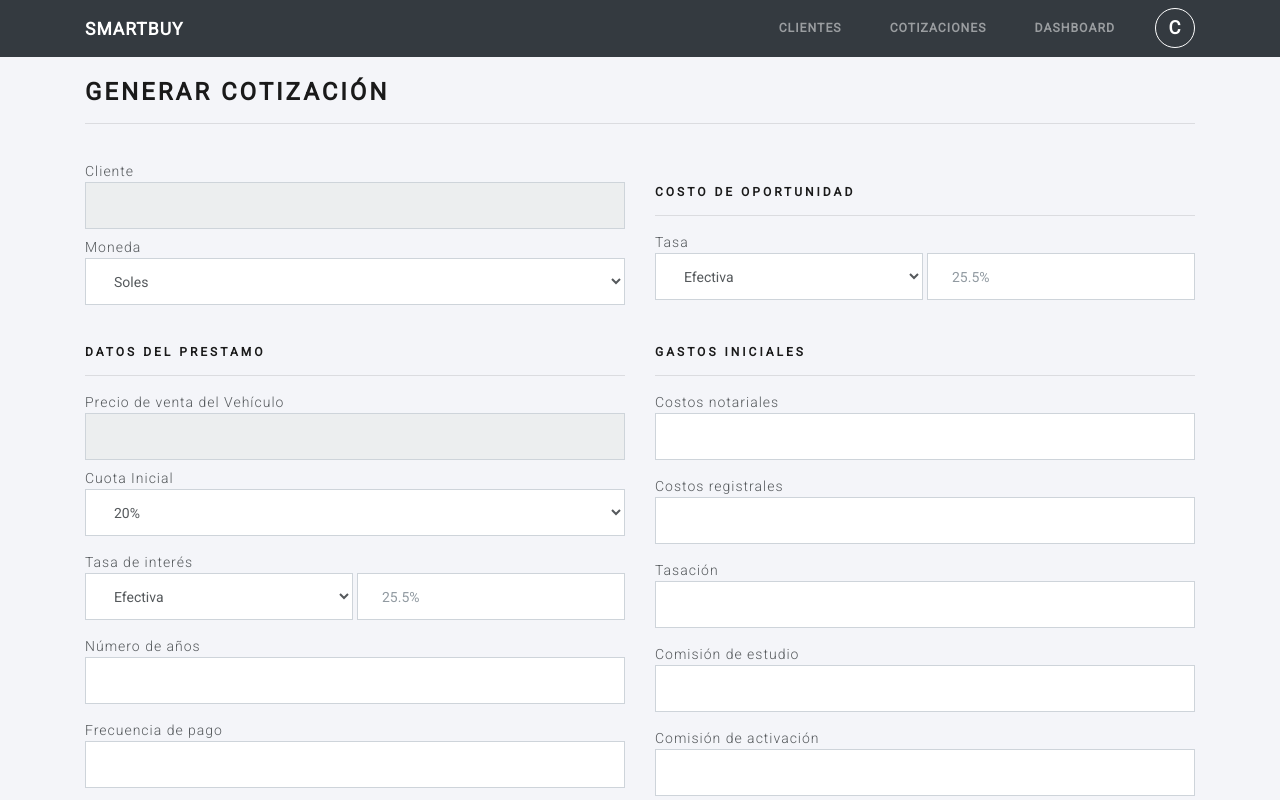
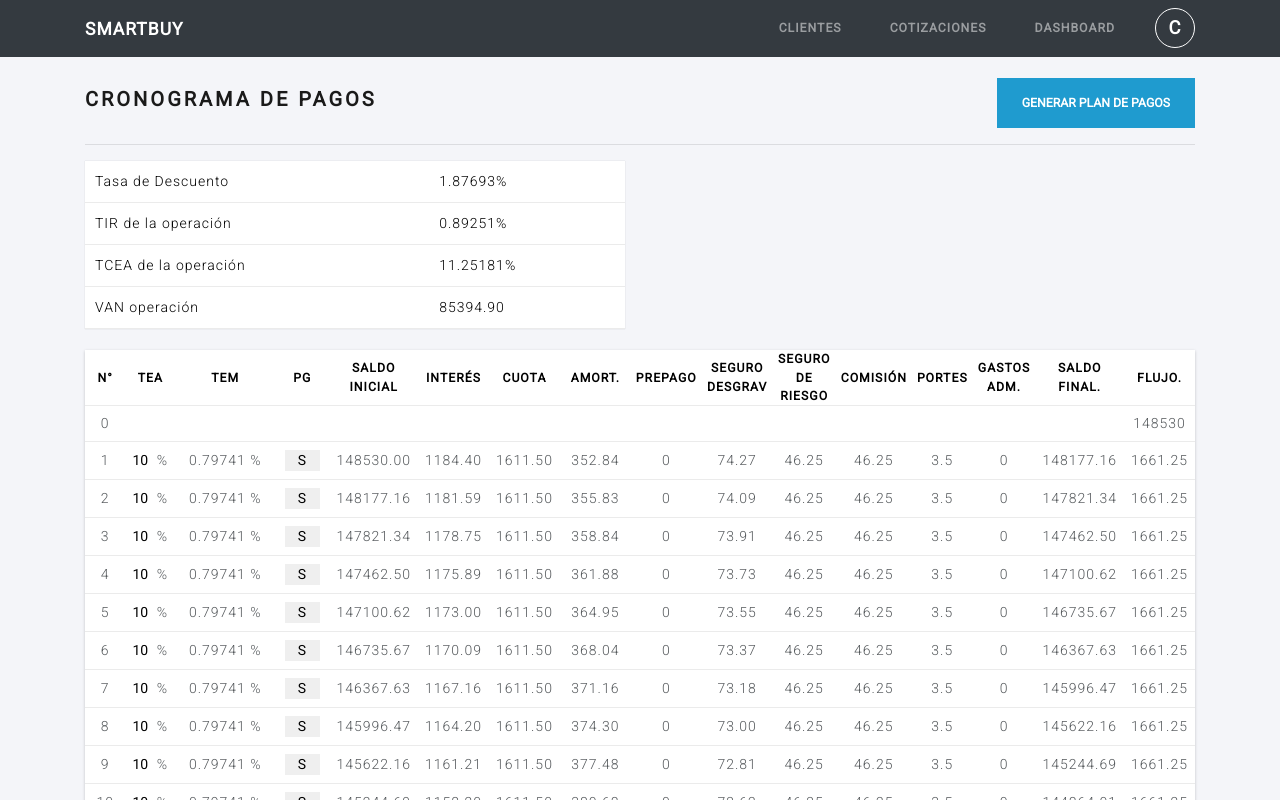
Before and after one commit to 1234566778899/smartbuy-fronted, a React (Create React App) app: page /add/quotation in a window 1280 px wide. Shown: the top 800 px of the page. Built offline with nearby package versions, Linux system fonts and the light colour scheme; no server answers.

Commit message:
tabla dinamica

```diff
--- a/src/components/AddQuotationApp.jsx
+++ b/src/components/AddQuotationApp.jsx
@@ -1,10 +1,11 @@
 import React, { useEffect, useState } from 'react'
 import { NavApp } from './NavApp'
 import { FindCustomerApp } from './FindCustomerApp'
-import { openAcordeon, openModal } from '../utils'
+import { openAcordeon, openModal, setVisible } from '../utils'
 import { FindCarApp } from './FindCarApp'
 import { useForm, useWatch } from 'react-hook-form'
 import { useNavigate } from 'react-router-dom'
+import { ScheduleApp } from './ScheduleApp'
 
 export const AddQuotationApp = () => {
     const navigate = useNavigate();
@@ -12,8 +13,6 @@ export const AddQuotationApp = () => {
     const [currency, setCurrency] = useState();
     const [user, setuser] = useState();
     const [car, setcar] = useState()
-
-
     const [balanceFinance, setBalanceFinance] = useState()
     const [loanAmount, setLoanAmount] = useState()
     const [numberDuesYear, setNumberDuesYear] = useState()
@@ -22,7 +21,7 @@ export const AddQuotationApp = () => {
     const [riskInsure, setRiskInsure] = useState()
     const allForm = watch();
     const submitSchedule = (data) => {
-        console.log(data)
+        //console.log(data)
     }
     useEffect(() => {
         const priceCar = (car && car.price) || 0;
@@ -45,13 +44,26 @@ export const AddQuotationApp = () => {
         setInsureDeduct((creditLifeEnsurence) / 30 * frecuencyPay);
         setRiskInsure((riskEnsurence / 100) * priceCar / numberDuesYear);
     }, [car, allForm])
-
+    useEffect(() => {
+        setVisible('#box_add_quotation', false);
+        setVisible('#box_schedule', true);
+    }, [])
     return (
         <>
             <FindCustomerApp selectUser={setuser} />
             <FindCarApp selectCar={setcar} />
             <NavApp logged={true} />
             <div className="container">
+                <div id="box_schedule" style={{ display: 'none' }}>
+                    < ScheduleApp />
+                    <div className="text-center">
+                        <button className='btn btn-danger' onClick={() => {
+                            setVisible('#box_add_quotation', true);
+                            setVisible('#box_schedule', false);
+                        }}>Volver</button>
+                    </div>
+                </div>
+                <div id="box_add_quotation">
                     <br />
                     <h3>GENERAR COTIZACIÓN</h3>
                     <hr />
@@ -219,13 +231,14 @@ export const AddQuotationApp = () => {
                                 <input type="text" className='form-control bg-white' readOnly value={riskInsure} />
                             </div>
                         </div>
-                    <div className="col-md-12">
-                        <button className='btn btn-success mt-3' type='submit' onClick={() => navigate('/schedule')}>GENERAR CRONOGRAMA DE PAGOS</button>
+                        <div className="col-md-12 text-center">
+                            <button className='btn btn-success mt-3' type='submit' onClick={() => {
+                                setVisible('#box_add_quotation', false);
+                                setVisible('#box_schedule', true);
+                            }}>SIGUIENTE</button>
                         </div>
                     </form>
-                <br />
-                <br />
-
+                </div>
             </div>
             <br />
             <br />
--- a/src/components/ScheduleApp.jsx
+++ b/src/components/ScheduleApp.jsx
@@ -1,6 +1,7 @@
 import React, { useEffect, useState } from 'react'
 import { NavApp } from './NavApp';
 import { generatePdfSchedule } from '../utils/pdf/Schedule';
+import { closeModal, setVisible } from '../utils';
 
 export const ScheduleApp = () => {
     const [payments, setPayments] = useState([]);
@@ -39,25 +40,100 @@ export const ScheduleApp = () => {
                 portes: portes,
                 gastAdm: 0,
                 sf,
-                flujo
+                flujo,
             });
             si = sf;
         }
         setvan(sum);
         setPayments(pays);
     }
+    const handleTeaChange = (value, index, key, min = 0, max = 0) => {
+        const updatedPayments = [...payments];
+        if (min == 0 && max == 0) updatedPayments[index][key] = value;
+        else {
+            for (let i = min - 1; i < max; i++) {
+                updatedPayments[i][key] = value;
+            }
+        }
+        if (value.endsWith('.') || !value) {
+            setPayments(updatedPayments);
+            return;
+        }
+        let loanAmount = 148530, insure = 0.05, numDues = 180;
+        let si = loanAmount;
+        for (let index = 0; index < updatedPayments.length; index++) {
+            let pay = updatedPayments[index];
+            let fee = parseFloat(pay.tea) || 0;
+            let tep = Math.pow(1 + (fee / 100), 30 / 360) - 1;
+            let interes = tep + (insure / 100);
+            let cuota = 0;
+            let i = si * (Math.pow(1 + (fee / 100), 30 / 360) - 1);
+            let segDes = (insure / 100) * si;
+            let a = 0;
+            let sf = 0;
+            let flujo = 0;
+            let pp = 0;
+            if (pay.pg == 'S') {
+                cuota = si * ((interes * Math.pow(1 + interes, numDues - index)) / (Math.pow(1 + interes, numDues - index) - 1));
+                a = cuota - i - segDes;
+                sf = si - a;
+                flujo = cuota + pay.pp + pay.portes + pay.comision + pay.gastAdm + pay.segRis;
+            } else if (pay.pg == 'T') {
+                sf = i + si;
+                flujo = cuota + pay.pp + pay.portes + pay.comision + pay.gastAdm + pay.segRis + segDes;
+            } else {
+                cuota = i;
+                sf = si - a - pp;
+                flujo = cuota + pay.pp + pay.portes + pay.comision + pay.gastAdm + pay.segRis + segDes;
+            }
+            updatedPayments[index] = {
+                n: index + 1,
+                tea: fee,
+                tep: (tep) * 100,
+                pg: pay.pg,
+                si,
+                i,
+                cuota,
+                a,
+                pp: 0,
+                segDes,
+                segRis: pay.segRis,
+                comision: 0,
+                portes: pay.portes,
+                gastAdm: 0,
+                sf,
+                flujo,
+            };
+            si = sf;
+        }
+        setPayments(updatedPayments);
+    };
+    const changeManyTea = () => {
+        let numDues = 180;
+        let value = document.querySelector('#select_tea').value;
+        let _min = document.querySelector('#inp_min');
+        let _max = document.querySelector('#inp_max');
+        let min = parseInt(_min.value);
+        let max = parseInt(_max.value);
+        if (min >= max || min < 0 || max < 0 || max > numDues) return;
+        handleTeaChange(value, 0, 'pg', min, max);
+        setVisible('#box_pg', false);
+        _min.value = '';
+        _max.value = ''
+    }
     useEffect(() => {
         generateSchedule(180, 148530, 10, 0.05, 46.25, 3.5, 25);
     }, [])
     return (
         <>
-            <NavApp logged={true} />
-            <div className="container">
+            <br />
+            <div className="d-flex justify-content-between align-items-center">
+                <h4>Cronograma de Pagos</h4>
+                <button className='btn btn-info' onClick={() => generatePdfSchedule(payments, 148530)}>GENERAR PLAN DE PAGOS</button>
+            </div>
+            <hr />
             <div className="row">
                 <div className="col-md-6">
-                        <br />
-                        <h4>Indicadores de Rentabilidad</h4>
-                        <hr />
                     <table className='table-cost w-100'>
                         <tbody>
                             <tr>
@@ -81,13 +157,6 @@ export const ScheduleApp = () => {
                 </div>
             </div>
             <br />
-                <br />
-                <h4>Cronograma de Pagos</h4>
-                <hr />
-                <div className="text-right mb-2">
-                    <button className='btn btn-info' onClick={() => generatePdfSchedule(payments,148530)}>Descargar PDF</button>
-                    <button className='btn btn-success ml-2'>Descargar EXEL</button>
-                </div>
             <div className="table-schedule">
                 <table>
                     <thead>
@@ -95,7 +164,23 @@ export const ScheduleApp = () => {
                             <th style={{ width: '10px' }}>N°</th>
                             <th style={{ width: '50px' }}>TEA</th>
                             <th style={{ width: '100px' }}>TEM</th>
-                                <th>PG</th>
+                            <th className='head-pg'><span className='head-pg-span' onClick={() => setVisible('#box_pg', true)}>PG</span>
+                                <div className='box-pg' id='box_pg'>
+                                    <div className='d-flex'>
+                                        <input type="text" id='inp_min' />
+                                        <input type="text" id='inp_max' />
+                                        <select id='select_tea'>
+                                            <option value="P">P</option>
+                                            <option value="T">T</option>
+                                            <option value="S">S</option>
+                                        </select>
+                                    </div>
+                                    <div className='d-flex mt-1'>
+                                        <button className='cancel' onClick={() => setVisible('#box_pg', false)}>Cancelar</button>
+                                        <button className='accept' onClick={() => changeManyTea()}>Aceptar</button>
+                                    </div>
+                                </div>
+                            </th>
                             <th>Saldo Inicial</th>
                             <th>Interés</th>
                             <th>Cuota</th>
@@ -120,9 +205,15 @@ export const ScheduleApp = () => {
                             payments.map(pay => (
                                 <tr key={pay.n}>
                                     <td>{pay.n}</td>
-                                        <td>{pay.tea} %</td>
+                                    <td><input onChange={(e) => handleTeaChange(e.target.value, pay.n - 1, 'tea')} className='cell-tea' type="text" value={pay.tea.toString()} /> %</td>
                                     <td>{pay.tep.toFixed(5)} %</td>
-                                        <td>{pay.pg}</td>
+                                    <td>
+                                        <select value={pay.pg} onChange={(e) => handleTeaChange(e.target.value, pay.n - 1, 'pg')} className='cell-pg'>
+                                            <option value="P">P</option>
+                                            <option value="T">T</option>
+                                            <option value="S">S</option>
+                                        </select>
+                                    </td>
                                     <td>{pay.si.toFixed(2)}</td>
                                     <td>{pay.i.toFixed(2)}</td>
                                     <td>{pay.cuota.toFixed(2)}</td>
@@ -141,8 +232,6 @@ export const ScheduleApp = () => {
                     </tbody>
                 </table>
             </div>
-            </div>
-            <br />
             <br />
         </>
     )
--- a/src/styles/main.css
+++ b/src/styles/main.css
@@ -235,29 +235,127 @@
 
 .table-schedule {
     overflow: auto;
+    box-shadow: 0px 1px 3px rgba(0, 0, 0, 0.2);
 }
 
 .table-schedule table {
-    border: 1px solid rgb(73, 73, 73);
+    box-shadow: 0px 2px 2px rgba(0, 0, 0, 0.2);
     text-align: center;
     background-color: white;
 }
 
 .table-schedule table tr td {
-    padding: 5px 7px;
-    border: 1px solid rgb(73, 73, 73);
+    padding: 7px 7px;
+    border-bottom: 1px solid #EBEBEB;
 }
+
 .table-schedule table tr th {
     padding: 0px 5px;
-    border: 1px solid rgb(73, 73, 73);
+    border-bottom: 1px solid #EBEBEB;
 }
 
 .table-schedule thead tr {
-    background-color: #BFBFBF;
     color: black;
 }
-.table-cost td{
+
+.table-schedule table tr:hover {
+    background-color: #f3f3f3;
+}
+
+.table-cost {
+    background-color: white;
+    color: black;
+    box-shadow: 0px 0px 1px rgba(0, 0, 0, 0.2);
+}
+
+.table-cost td {
     padding: 10px;
     align-items: start;
-    border: 1px solid rgb(73, 73, 73);
+    border-bottom: 1px solid #EBEBEB;
+
 }
+
+.cell-tea {
+    width: 20px;
+    padding: 0px 0px;
+    outline: none;
+    border: none;
+}
+
+.cell-tea:focus {
+    border-bottom: 1px solid black;
+}
+
+.cell-pg {
+    outline: none;
+    border: 1px solid white;
+    appearance: none;
+    padding: 0px 13px
+}
+
+.cell-pg:hover {
+    padding: 1px 0px;
+    border: 1px solid rgb(94, 94, 94);
+    appearance: menulist;
+}
+
+.head-pg {
+    cursor: pointer;
+}
+
+.head-pg:hover {
+    background-color: #e0e0e0;
+}
+
+.box-pg {
+    transform: translateY(-100px);
+    width: 300px;
+    position: fixed;
+    background-color: #3D3D45;
+    padding: 10px;
+    display: none;
+    z-index: 10;
+    border-radius: 2px;
+    box-shadow: 0px 2px 3px rgba(0, 0, 0, 0.2);
+}
+.head-pg-span{
+    padding: 13px;
+}
+.box-pg input {
+    background: none;
+    outline: none;
+    margin: 2px;
+    padding: 2px 2px;
+    width: 100%;
+    border: 1px solid white;
+    color: white;
+    text-align: center;
+}
+
+.box-pg select {
+    outline: none;
+    width: 100%;
+    text-align: center;
+}
+
+.box-pg button {
+    outline: none;
+    width: 100%;
+    border: none;
+    margin-left: 2px;
+    color: white;
+    border-radius: 2px;
+    padding: 5px 0px;
+}
+
+.box-pg .accept {
+    background-color: #248046;
+}
+
+.box-pg .cancel {
+    background-color: #DA373C;
+}
+
+.box-pg button:hover {
+    filter: brightness(1.1);
+}
--- a/src/utils/index.js
+++ b/src/utils/index.js
@@ -21,7 +21,14 @@ export const showToastInfo = (msg) => {
         toast.remove();
     }, 2000);
 }
-
+export const setVisible = (documentId, params) => {
+    const doc = document.querySelector(documentId);
+    doc.style.display = params ? 'block' : 'none';
+}
+export const setVisible2 = (documentId, params) => {
+    const doc = document.querySelector(documentId);
+    doc.style.display = params ? 'flex' : 'none';
+}
 export const openAcordeon = (documentId) => {
     const doc = document.querySelector(documentId);
     doc.classList.toggle('acordeon-open');
```
Lines whose indentation alone changed are shown as unchanged.
